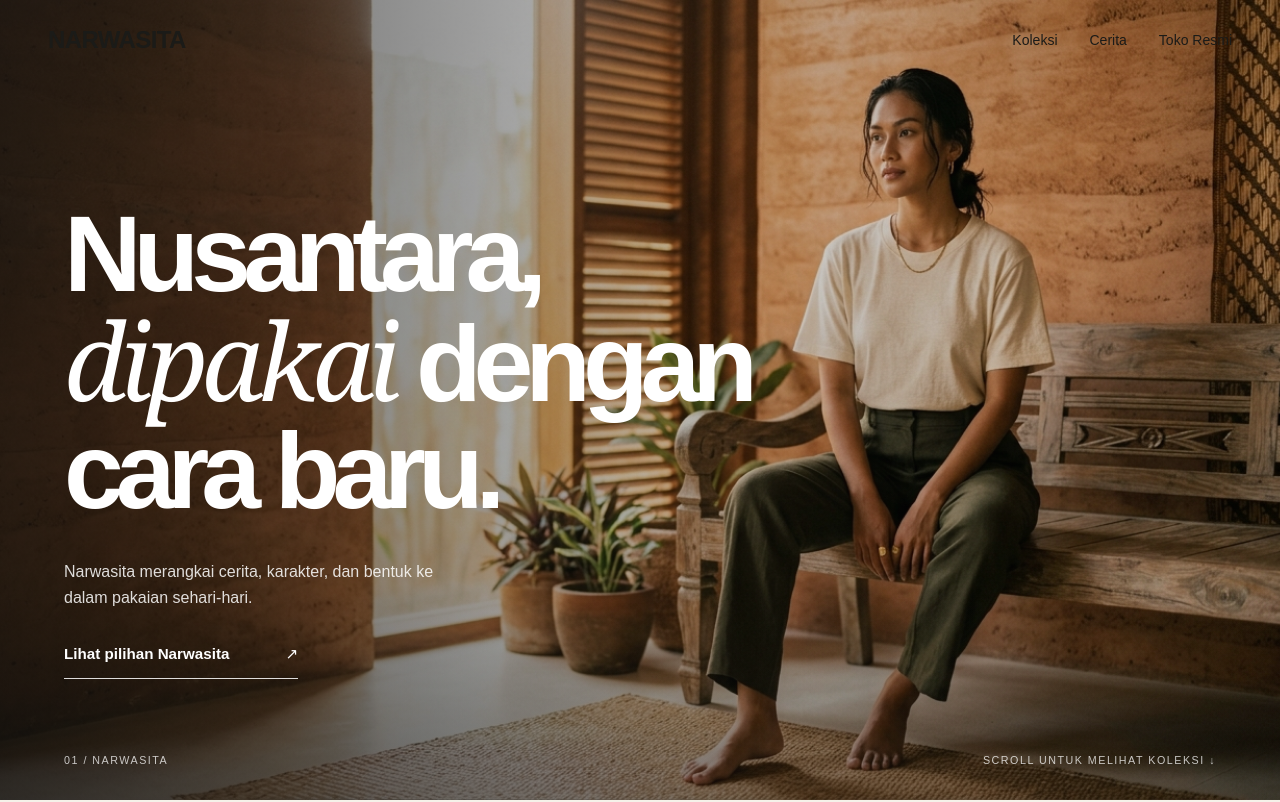
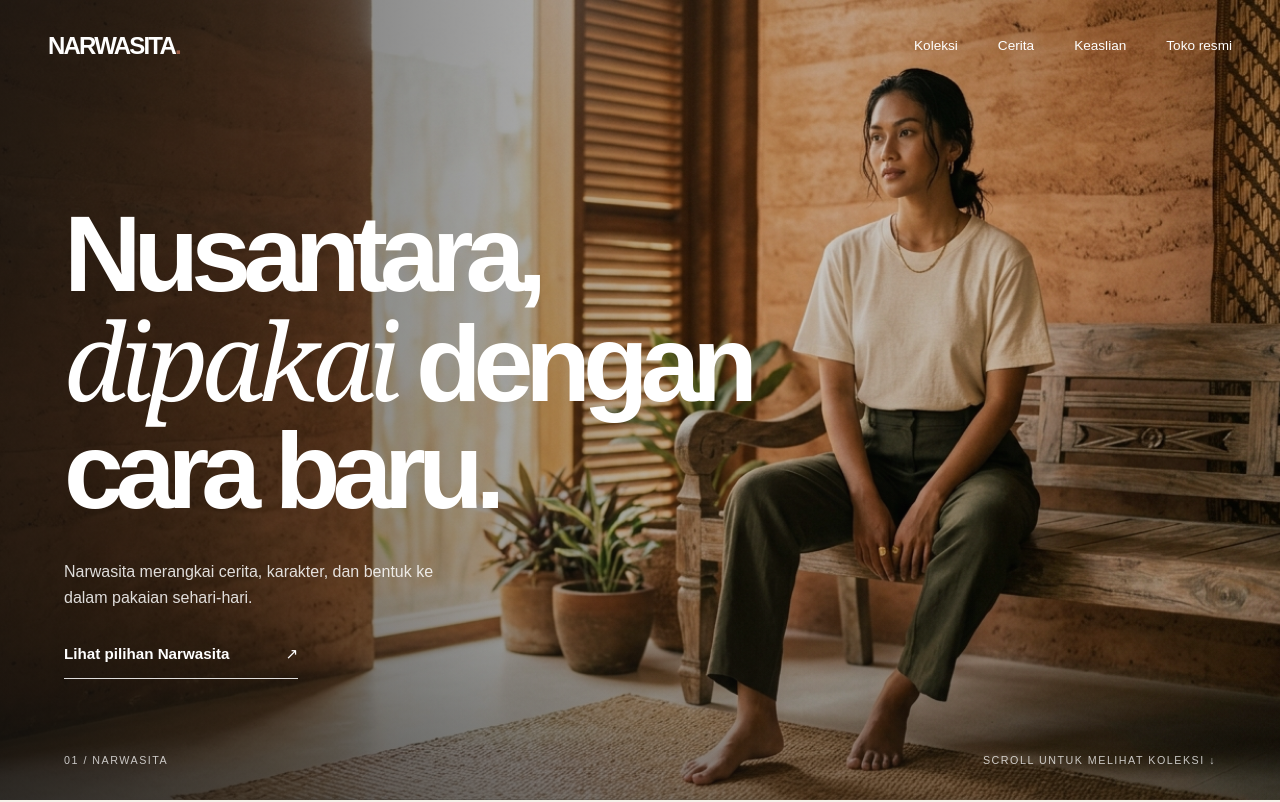
Before and after one commit to hulumzz/narwasita, a React (Vite) app: page / in a window 1280 px wide. Shown: the top 802 px of the page. Built offline with nearby package versions, Linux system fonts and the light colour scheme.

Commit message:
Finish editorial navigation and working collection route

```diff
--- a/src/components/layout/SiteShell.tsx
+++ b/src/components/layout/SiteShell.tsx
@@ -1,93 +1,31 @@
-import { useState, useEffect } from 'react';
-import { Link } from 'react-router-dom';
+import { useEffect, useState } from 'react';
+import { Link, useLocation } from 'react-router-dom';
 import { Menu, X } from 'lucide-react';
 
-export const SiteShell = ({ children }: { children: React.ReactNode }) => {
-  const [isScrolled, setIsScrolled] = useState(false);
-  const [mobileMenuOpen, setMobileMenuOpen] = useState(false);
-
-  useEffect(() => {
-    const handleScroll = () => {
-      setIsScrolled(window.scrollY > 50);
-    };
-    window.addEventListener('scroll', handleScroll, { passive: true });
-    return () => window.removeEventListener('scroll', handleScroll);
-  }, []);
-
-  return (
-    <div className="min-h-screen flex flex-col bg-(--color-paper)">
-      <header
-        className={`fixed top-0 w-full z-50 transition-colors duration-300 ${
-          isScrolled ? 'bg-(--color-paper)/90 backdrop-blur-md border-b border-(--color-stone)/20 py-4' : 'bg-transparent py-6'
-        }`}
-      >
-        <div className="container mx-auto px-6 md:px-12 flex justify-between items-center max-w-[1440px]">
-          <Link to="/" className="text-2xl font-display font-semibold tracking-tight z-50 relative">
-            NARWASITA
-          </Link>
-
-          {/* Desktop Nav */}
-          <nav className="hidden md:flex gap-8 text-sm font-medium">
-            <Link to="/collections" className="hover:text-(--color-copper) transition-colors">Koleksi</Link>
-            <a href="#cerita" className="hover:text-(--color-copper) transition-colors">Cerita</a>
-            <a href="#toko-resmi" className="hover:text-(--color-copper) transition-colors">Toko Resmi</a>
-          </nav>
-
-          {/* Mobile Toggle */}
-          <button
-            className="md:hidden z-50 relative p-2 -mr-2"
-            onClick={() => setMobileMenuOpen(!mobileMenuOpen)}
-            aria-label="Toggle menu"
-          >
-            {mobileMenuOpen ? <X size={24} /> : <Menu size={24} />}
-          </button>
-        </div>
-      </header>
-
-      {/* Mobile Nav Overlay */}
-      {mobileMenuOpen && (
-        <div className="fixed inset-0 z-40 bg-(--color-paper) pt-24 px-6">
-          <nav className="flex flex-col gap-6 text-2xl font-display">
-            <Link to="/collections" onClick={() => setMobileMenuOpen(false)}>Koleksi</Link>
-            <a href="#cerita" onClick={() => setMobileMenuOpen(false)}>Cerita</a>
-            <a href="#toko-resmi" onClick={() => setMobileMenuOpen(false)}>Toko Resmi</a>
-          </nav>
-        </div>
-      )}
-
-      <main className="flex-grow">
-        {children}
-      </main>
-
-      <footer className="bg-(--color-ink) text-(--color-white) py-16 px-6 md:px-12 mt-24">
-        <div className="container mx-auto max-w-[1440px] grid grid-cols-1 md:grid-cols-2 lg:grid-cols-4 gap-12">
-          <div className="lg:col-span-2">
-            <h2 className="text-4xl md:text-6xl font-display tracking-tight mb-6">NARWASITA</h2>
-            <p className="text-(--color-stone) max-w-sm">Berangkat dari ragam cerita Nusantara, dihadirkan untuk keseharian hari ini.</p>
-          </div>
-          <div>
-            <h3 className="text-sm uppercase tracking-wider text-(--color-stone) mb-4">Eksplorasi</h3>
-            <ul className="space-y-3">
-              <li><Link to="/collections" className="hover:text-(--color-copper) transition-colors">Koleksi</Link></li>
-              <li><a href="#cerita" className="hover:text-(--color-copper) transition-colors">Cerita Kami</a></li>
-            </ul>
-          </div>
-          <div>
-            <h3 className="text-sm uppercase tracking-wider text-(--color-stone) mb-4">Hubungi Kami</h3>
-            <ul className="space-y-3 text-(--color-stone)">
-              <li><a href="https://instagram.com/narwasita" target="_blank" rel="noopener noreferrer" className="hover:text-(--color-white) transition-colors">Instagram</a></li>
-              <li><a href="mailto:partner@narwasita.id" className="hover:text-(--color-white) transition-colors">Kemitraan</a></li>
-            </ul>
-          </div>
-        </div>
-        <div className="container mx-auto max-w-[1440px] mt-16 pt-8 border-t border-(--color-white)/10 text-sm text-(--color-stone) flex flex-col md:flex-row justify-between">
-          <p>&copy; {new Date().getFullYear()} Narwasita. Semua hak cipta dilindungi.</p>
-          <div className="flex gap-4 mt-4 md:mt-0">
-            <Link to="/privacy">Privasi</Link>
-            <Link to="/terms">Syarat & Ketentuan</Link>
-          </div>
-        </div>
-      </footer>
-    </div>
-  );
+export const SiteShell = ({children}:{children:React.ReactNode})=>{
+ const [scrolled,setScrolled]=useState(false);
+ const [open,setOpen]=useState(false);
+ const {pathname}=useLocation();
+ useEffect(()=>{const handle=()=>setScrolled(window.scrollY>64);handle();window.addEventListener('scroll',handle,{passive:true});return()=>window.removeEventListener('scroll',handle)},[]);
+ useEffect(()=>{setOpen(false);window.scrollTo(0,0)},[pathname]);
+ useEffect(()=>{const esc=(e:KeyboardEvent)=>{if(e.key==='Escape')setOpen(false)};document.addEventListener('keydown',esc);return()=>document.removeEventListener('keydown',esc)},[]);
+ useEffect(()=>{document.body.style.overflow=open?'hidden':'';return()=>{document.body.style.overflow=''}},[open]);
+ const onHome=pathname==='/';
+ const dark=!scrolled&&onHome&&!open;
+ const a=(id:string)=>onHome?`#${id}`:`/#${id}`;
+ return <div className="min-h-screen flex flex-col bg-(--color-paper)">
+  <a href="#main-content" className="sr-only focus:not-sr-only focus:fixed focus:z-[100] focus:bg-white focus:p-3">Lewati navigasi</a>
+  <header className={`fixed z-50 top-0 inset-x-0 transition-colors duration-300 ${dark?'text-white bg-transparent':'text-(--color-ink) bg-(--color-paper)/95 backdrop-blur-md border-b border-black/10'}`}>
+   <div className="mx-auto max-w-[1440px] px-5 md:px-12 h-[76px] md:h-[92px] flex items-center justify-between">
+    <Link to="/" className="font-display text-xl md:text-2xl font-extrabold tracking-[-.075em] relative z-50">NARWASITA<span className="text-(--color-copper)">.</span></Link>
+    <nav className="hidden md:flex gap-10 text-[.85rem] font-medium" aria-label="Navigasi utama"><Link to="/collections" className="hover:opacity-60">Koleksi</Link><a href={a('cerita')} className="hover:opacity-60">Cerita</a><a href={a('keaslian')} className="hover:opacity-60">Keaslian</a><a href={a('toko-resmi')} className="hover:opacity-60">Toko resmi</a></nav>
+    <button className="md:hidden relative z-50 p-3 -mr-3" aria-label={open?'Tutup menu':'Buka menu'} aria-expanded={open} aria-controls="mobile-navigation" onClick={()=>setOpen(v=>!v)}>{open?<X size={25}/>:<Menu size={25}/>}</button>
+   </div>
+  </header>
+  {open&&<div id="mobile-navigation" className="fixed inset-0 z-40 bg-(--color-paper) pt-32 px-6 text-(--color-ink) md:hidden"><nav aria-label="Navigasi seluler" className="flex flex-col gap-7 text-3xl font-display font-semibold"><Link onClick={()=>setOpen(false)} to="/collections">Koleksi</Link><a onClick={()=>setOpen(false)} href={a('cerita')}>Cerita</a><a onClick={()=>setOpen(false)} href={a('keaslian')}>Keaslian</a><a onClick={()=>setOpen(false)} href={a('toko-resmi')}>Toko resmi</a></nav></div>}
+  <main id="main-content" className="flex-grow">{children}</main>
+  <footer className="bg-(--color-ink) text-white pt-20 md:pt-32 pb-8 px-5 md:px-12">
+   <div className="max-w-[1440px] mx-auto"><div className="flex flex-col md:flex-row justify-between gap-10 pb-16"><div><h2 className="text-5xl md:text-8xl font-display font-bold tracking-[-.09em]">NARWASITA<span className="text-(--color-copper)">.</span></h2><p className="text-white/60 max-w-sm mt-5 leading-relaxed">Cerita dari banyak tempat, dibawa ke keseharian.</p></div><nav className="flex flex-col gap-4 text-sm md:pt-7"><Link to="/collections">Koleksi</Link><a href={a('cerita')}>Cerita</a><a href={a('keaslian')}>Keaslian</a><a href={a('toko-resmi')}>Toko resmi</a></nav></div><div className="pt-6 border-t border-white/20 text-xs text-white/55 flex justify-between flex-wrap gap-3"><span>© {new Date().getFullYear()} Narwasita.</span><span>Dirancang untuk dikenakan hari ini.</span></div></div>
+  </footer>
+ </div>
 };
```
